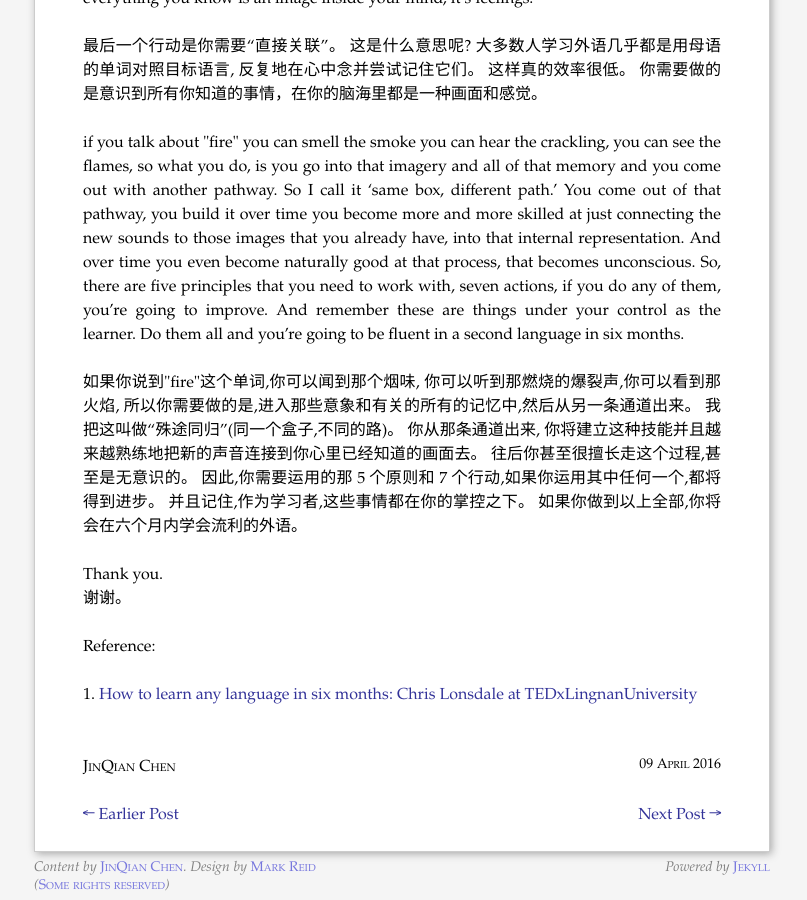
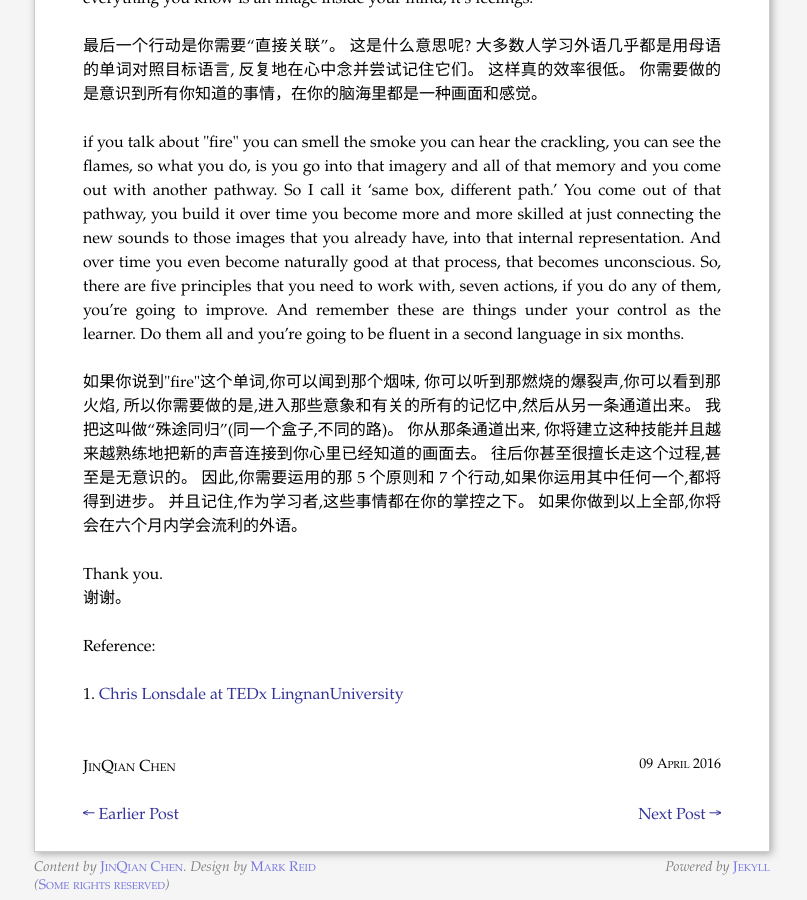
Before and after one commit to chenjinqian/chenjinqian.github.io, a Jekyll site: the page built from _posts/2016-04-09-how-to-learn-language-in-6-month.markdown, in a window 1280 px wide and 900 px high, scrolled down 10327 px. Shown: the whole window, without its empty margins (238-1045 px from the left). Built offline with Jekyll 4.4.1, drawn with Linux system fonts in a browser that asks for light colours.

Commit message:
references simple way.

```diff
--- a/_org/_posts/2016-04-09-how-to-learn-language-in-6-month.org
+++ b/_org/_posts/2016-04-09-how-to-learn-language-in-6-month.org
@@ -562,5 +562,5 @@ Thank you.\\
 谢谢。\\
 
 Reference:\\
-1. [[http://tedxtalks.ted.com/video/How-to-learn-any-language-in-si][How to learn any language in six months: Chris Lonsdale at TEDxLingnanUniversity]]\\
+1. [[http://tedxtalks.ted.com/video/How-to-learn-any-language-in-si][Chris Lonsdale at TEDx LingnanUniversity]]
    #  2. [[http://www.kungfuenglish.com/page/618][Chris Lonsdale 龙飞虎]]
--- a/_posts/2016-04-09-how-to-learn-language-in-6-month.markdown
+++ b/_posts/2016-04-09-how-to-learn-language-in-6-month.markdown
@@ -721,6 +721,6 @@ Thank you.<br  />
 Reference:<br  />
 </p>
 <ol class="org-ol">
-<li><a href="http://tedxtalks.ted.com/video/How-to-learn-any-language-in-si">How to learn any language in six months: Chris Lonsdale at TEDxLingnanUniversity</a><br  />
+<li><a href="http://tedxtalks.ted.com/video/How-to-learn-any-language-in-si">Chris Lonsdale at TEDx LingnanUniversity</a>
 </li>
 </ol>
```
